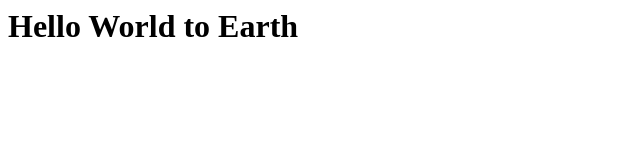
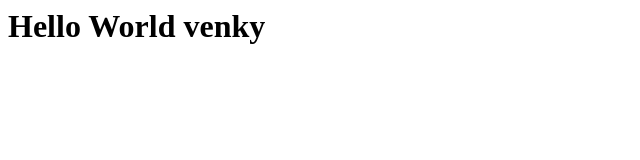
Before and after one commit to venky236/reddy-234, a plain HTML site: page index.html in a window 1280 px wide. Shown: the whole page, without its empty margins (0-640 px from the left). Drawn offline with Linux system fonts and the light colour scheme.

Commit message:
Update index.html

```diff
--- a/index.html
+++ b/index.html
@@ -1,7 +1,7 @@
 <html>
   <body>
     <h1>
-      Hello World to Earth
+      Hello World venky
     </h1>
   </body>
 </html>
```
